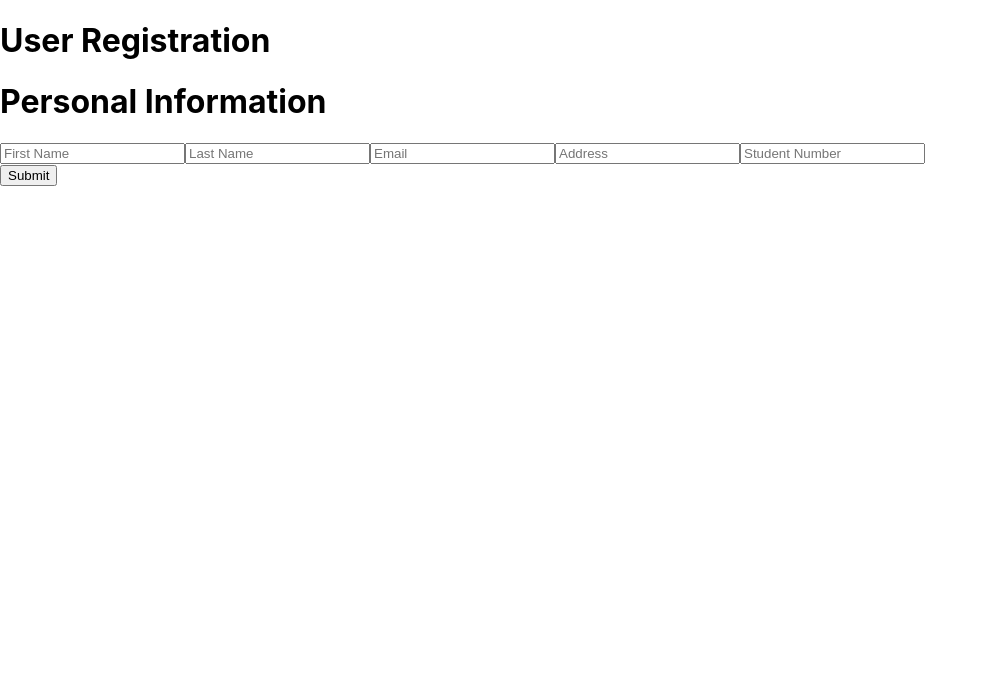
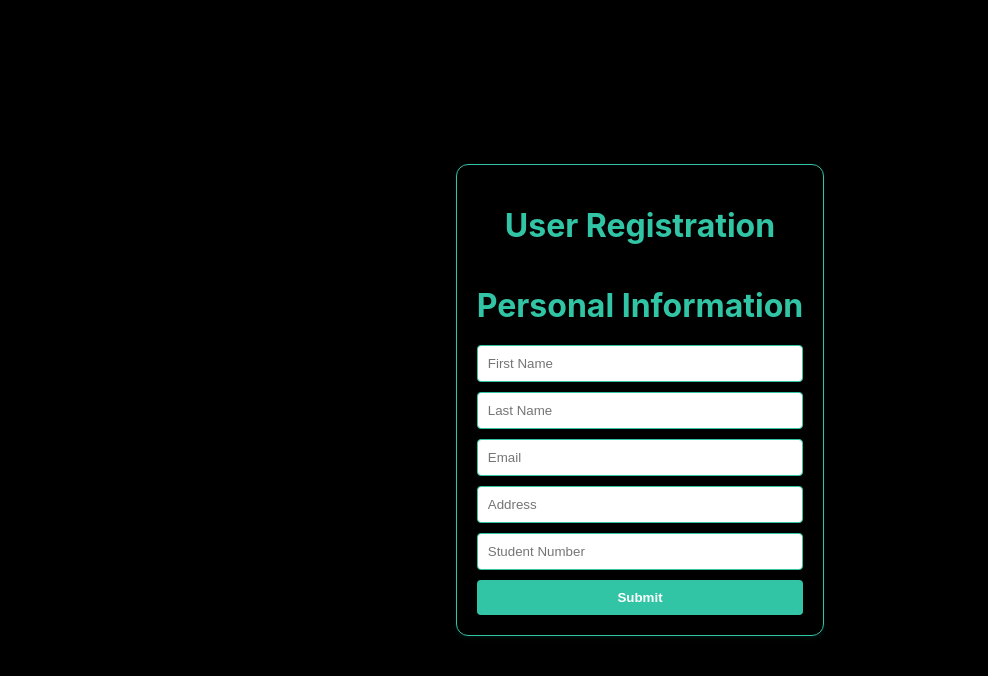
Before and after one commit to Mfundo-debug/Object_django-react, a React (Create React App) app in the folder conference_registration/registration-frontend/: page / in a window 1280 px wide. Shown: the top 676 px of the page, without its empty margins (0-988 px from the left). Built offline with nearby package versions, Linux system fonts and the light colour scheme.

Commit message:
fixed css code and added div center

```diff
--- a/conference_registration/registration-frontend/src/components/RegistrationForm.css
+++ b/conference_registration/registration-frontend/src/components/RegistrationForm.css
@@ -4,11 +4,12 @@
     max-width: 400px;
     margin: 0 auto;
     padding: 20px;
-    background-color: #000; /* Set background to black */
+    /*background-color: #000; /* Set background to black */
     border: 1px solid #31c5a5;
     border-radius: 12px;
     box-shadow: 0 2px 4px rgba(18, 196, 166, 0.1);
     color: #fff; /* Set text color to white */
+
 }
 
 .registration-form h1 {
--- a/conference_registration/registration-frontend/src/components/RegistrationForm.js
+++ b/conference_registration/registration-frontend/src/components/RegistrationForm.js
@@ -1,17 +1,16 @@
-import React from 'react';
-import PersonalInfo from './PersonalInfo';
-import styles from './RegistrationForm.css';
+import React from "react";
+import PersonalInfo from "./PersonalInfo";
+import "./RegistrationForm.css";
 
-function RegistrationForm(){
+function RegistrationForm() {
   const handleSubmit = (e) => {
     e.preventDefault();
     //Placeholder: Implement form submission logic here
     //console.log('Form submitted', formData);
   };
 
-
   return (
-        <div className={styles["registration-form"]}>
+    <div className={"registration-form"}>
       <h1>User Registration</h1>
       <form onSubmit={handleSubmit}>
         <PersonalInfo />
--- a/conference_registration/registration-frontend/src/index.css
+++ b/conference_registration/registration-frontend/src/index.css
@@ -1,10 +1,22 @@
 body {
-  margin: 0;
   font-family: -apple-system, BlinkMacSystemFont, 'Segoe UI', 'Roboto', 'Oxygen',
     'Ubuntu', 'Cantarell', 'Fira Sans', 'Droid Sans', 'Helvetica Neue',
     sans-serif;
   -webkit-font-smoothing: antialiased;
   -moz-osx-font-smoothing: grayscale;
+  /* fix this */
+  margin: auto;
+  position: absolute;
+  left: 15%;
+  top: 25%;
+  width: 70%;
+  height: 50%;
+  display: flex;
+  flex-direction: column;
+  align-items: center;
+  align-content: center;
+  justify-content: center;
+  background: black;
 }
 
 code {
```
Also changed, not shown: 1 other file (tests, documents, lock files or other folders). Lines whose indentation alone changed are shown as unchanged.
